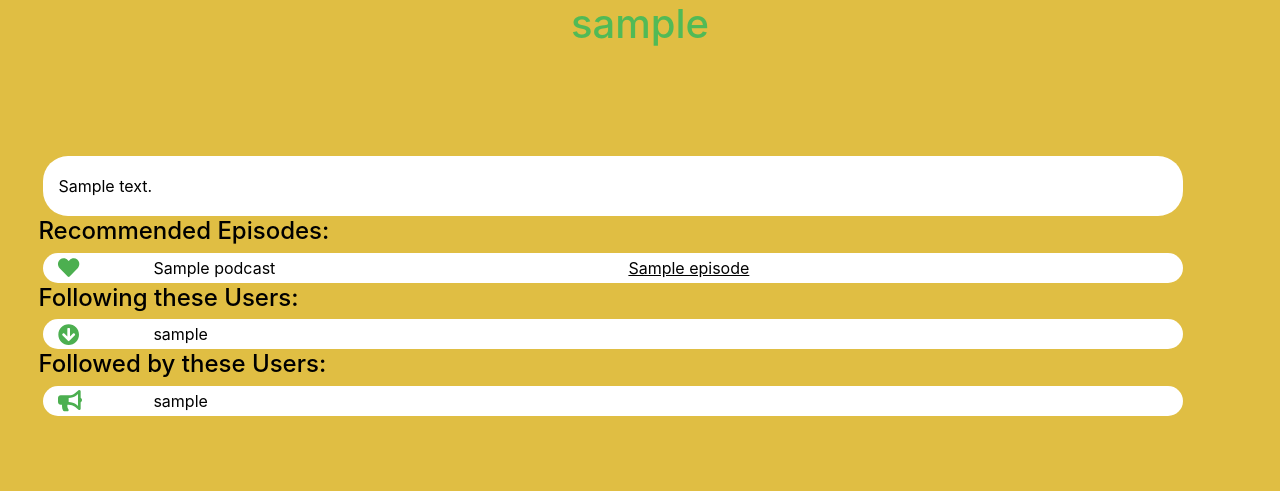
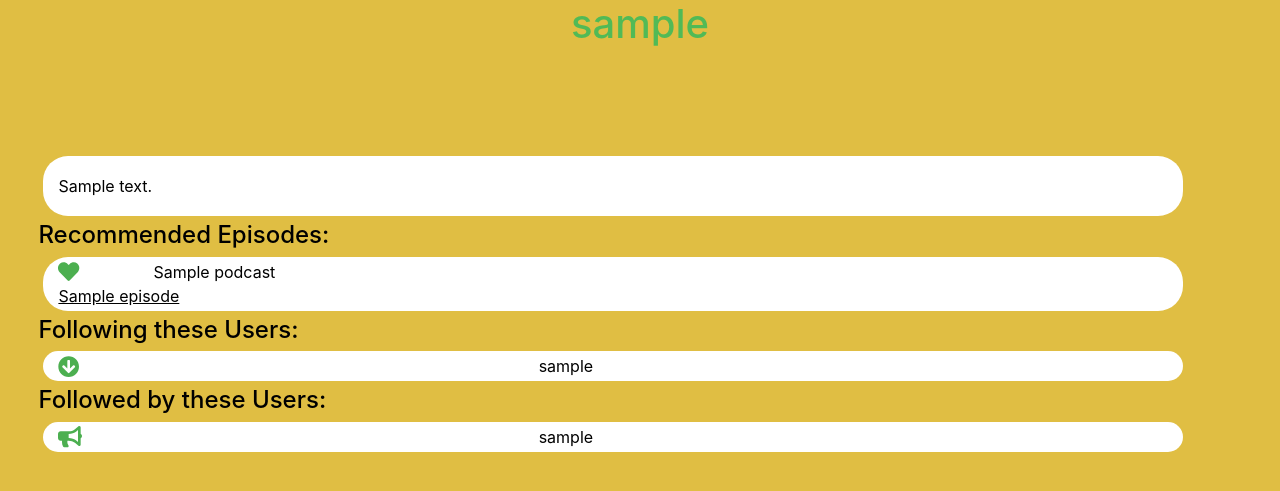
Before and after one commit to EstiShay/podcast-social-network, a Django app: a page that uses podcast/templates/podcast/userprofile.html in a window 1280 px wide. Shown: the part 127-618 px from the top of the page. Run offline with Django 3.2, Linux system fonts and the light colour scheme; a user stored in the database is signed in; tables that the repository leaves empty hold one stand-in row (values such as "Sample post"); parts of the project's set-up code (start-up, migrations or seed data) failed here and were passed over; some libraries are stand-ins or nearby versions.

Commit message:
updated response elements of user page

```diff
--- a/podcast/static/podcast/CSS/style.css
+++ b/podcast/static/podcast/CSS/style.css
@@ -25,15 +25,19 @@ div.navbar-header {
     /*border: 1px solid black;*/
 }
 
-@media (max-width: 500px) {
+@media (max-width: 450px) {
     .nav-link {
-        width: 50px;
+        width: 60px;
     }
+}
 
-    #header-content {
-        font-size: small;
+@media (max-width: 300px) {
+    .nav-link {
+        width: 30px;
     }
-
+    .rec-heart-icons {
+        display: none;
+    }
 }
 
 .episode-seperator {
@@ -78,7 +82,7 @@ div.navbar-header {
 }
 
 .user-row {
-  margin-bottom: 2px;
+  margin-bottom: 6px;
   padding-top: 3px;
   padding-bottom: 3px;
 }
@@ -209,3 +213,7 @@ button.btn-default {
 .episode-search-name {
     text-align: right;
 }
+
+.these-users {
+    text-align: center;
+}
--- a/podcast/templates/podcast/userprofile.html
+++ b/podcast/templates/podcast/userprofile.html
@@ -38,9 +38,9 @@
     <div class="container user-profile" id="user-likes">
         {% for i in user_likes %}
             <div class="row user-row">
-                <div class="col-1" style="color: #4CAF50"><i class="fas fa-heart fa-lg"></i></div>
-                <div class="col-5">{{ i.episode.podcast }}</div>
-                <div class="col-6">
+                <div class="col-1 rec-heart-icons" style="color: #4CAF50" ><i class="fas fa-heart fa-lg"></i></div>
+                <div class="col-10" id="user-page-podcast-name-short">{{ i.episode.podcast }}</div>
+                <div class="col-12">
                     <a style="text-decoration: underline" href="/episode/{{ i.episode.slug }}">{{ i.episode.title }}</a><br>
                 </div>
             </div>
@@ -55,7 +55,7 @@
         {% for i in followers %}
             <div class="row user-row">
                 <div class="col-1" style="color: #4CAF50"><i class="fas fa-arrow-circle-down fa-lg"></i></div>
-                <div class="col-11">
+                <div class="col-9 these-users">
                     <a href="/user/{{ i.following.username }}">{{ i.following.username }}</a>
                 </div>
             </div>
@@ -69,7 +69,7 @@
         {% for i in followed_by_list %}
             <div class="row user-row">
                 <div class="col-1" style="color: #4CAF50"><i class="fas fa-bullhorn fa-lg"></i></div>
-                <div class="col-11"><a href="/user/{{ i.user.username }}">{{ i.user }}</a></div>
+                <div class="col-9 these-users"><a href="/user/{{ i.user.username }}">{{ i.user }}</a></div>
             </div>
         {% endfor %}
     </div>
```
Also changed, not shown: podcast/static/podcast/script/script.js (+12 -1 lines).
